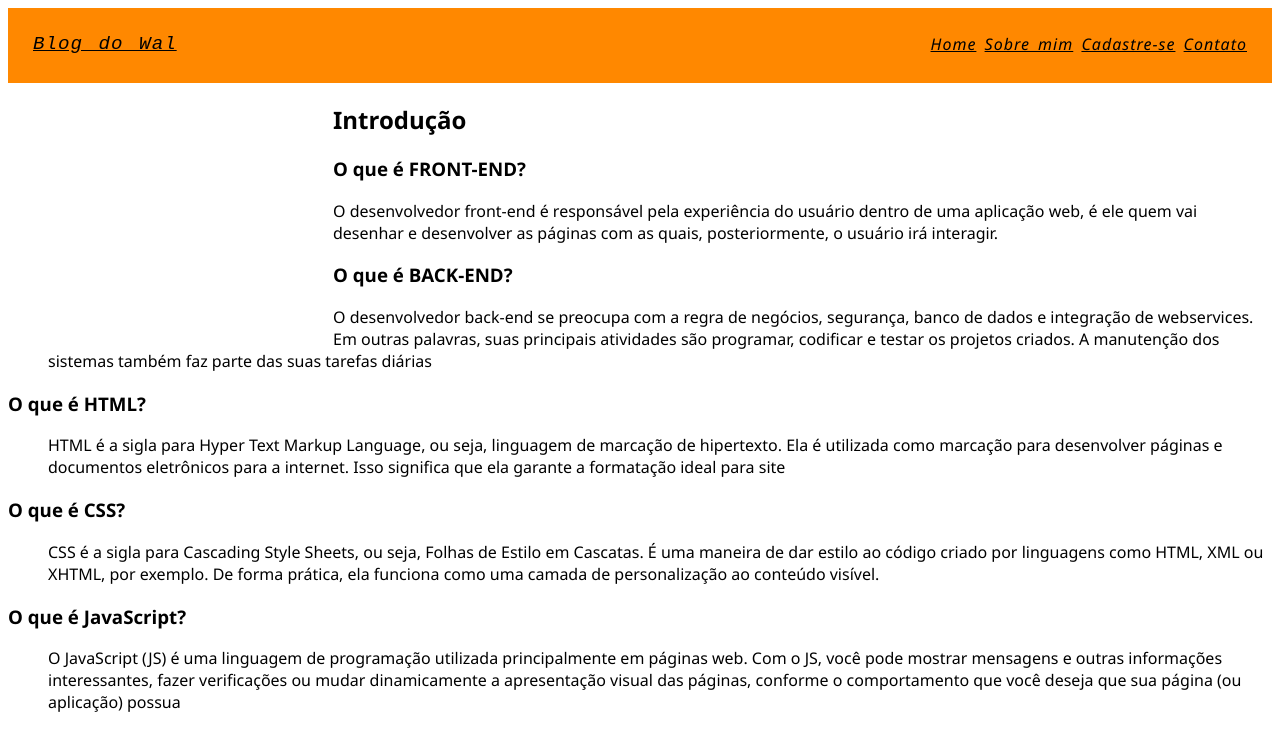
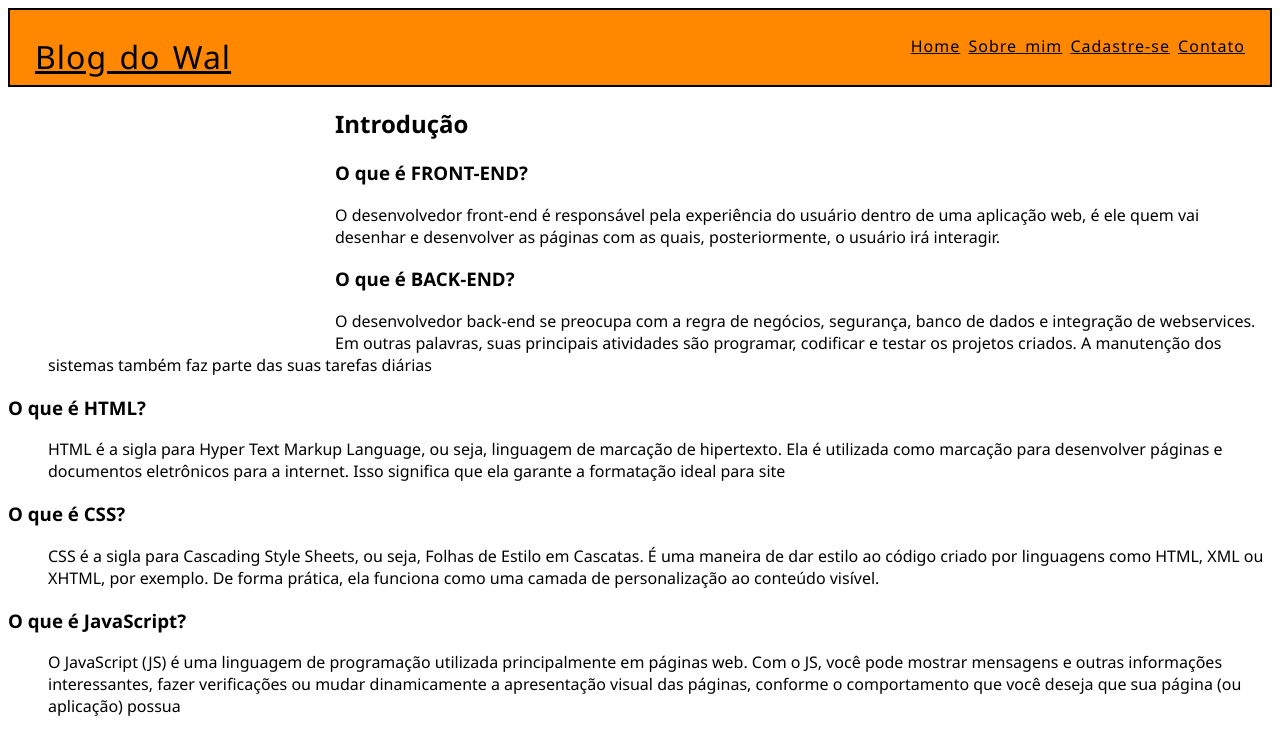
Before and after one commit to walisonfbalves/html, a plain HTML site: page index.html in a window 1280 px wide. Shown: the top 730 px of the page. Drawn offline with Linux system fonts and the light colour scheme.

Commit message:
Update estilo.css

```diff
--- a/estilo.css
+++ b/estilo.css
@@ -27,21 +27,14 @@ nav {
     height: 25px;
     background-color: rgb(255, 136, 0);
     padding: 25px;
-    font-style:oblique;
     letter-spacing: 1px;
     word-spacing: 3px;
+    border:2px solid;
 }
 
 .walison {
     text-align: left;
-    font-size:larger;
-    font-style: bolder;
-    font-family: 'Courier New', Courier, monospace;
-    height: 25px;
-}
-
-.introducao {
-
+    font-size: xx-large;
 }
 
 .lightbase{
```
